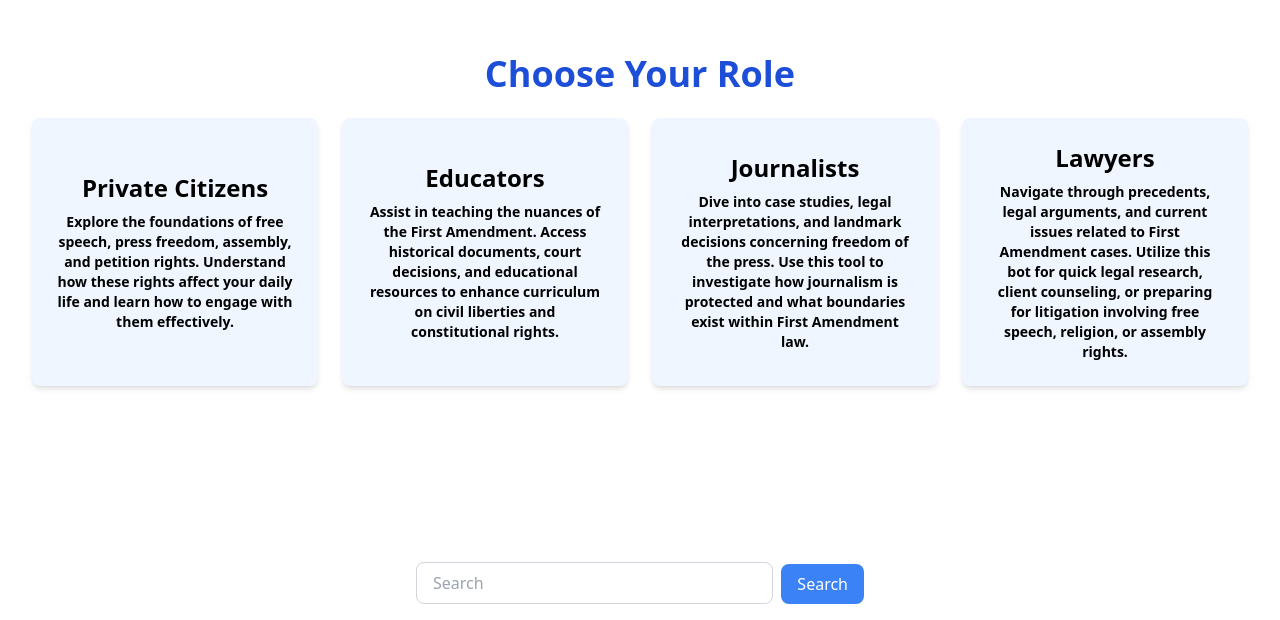
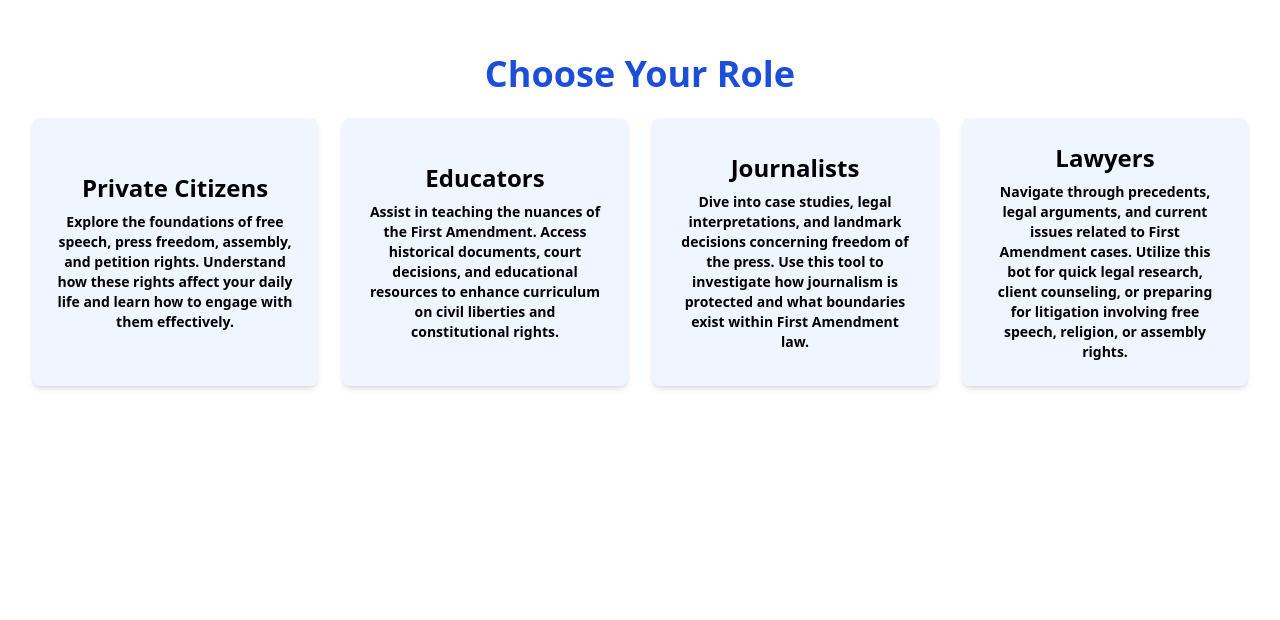
Before and after one commit to DorianAtSchool/nefac, a React (Vite) app in the folder frontend/: page / in a window 1280 px wide. Shown: the part 180-800 px from the top of the page. Built offline with nearby package versions, Linux system fonts and the light colour scheme.

Commit message:
minor fixes

```diff
--- a/frontend/src/SearchBar.tsx
+++ b/frontend/src/SearchBar.tsx
@@ -243,6 +243,7 @@ const SearchBar = () => {
     </div>)}
 
     {/* Search Bar */}
+    { userRole!="" && (
     <div className="fixed bottom-0 left-0 right-0 flex justify-center items-end h-20 bg-white z-10">
       <form onSubmit={handleSearch} className="w-full max-w-md mb-4">
         <div className="flex items-end justify-center">
@@ -261,7 +262,8 @@ const SearchBar = () => {
           </button>
         </div>
       </form>
-  </div>
+    </div> )
+    }
   </div>
   );
 };
```
Lines whose indentation alone changed are shown as unchanged.
